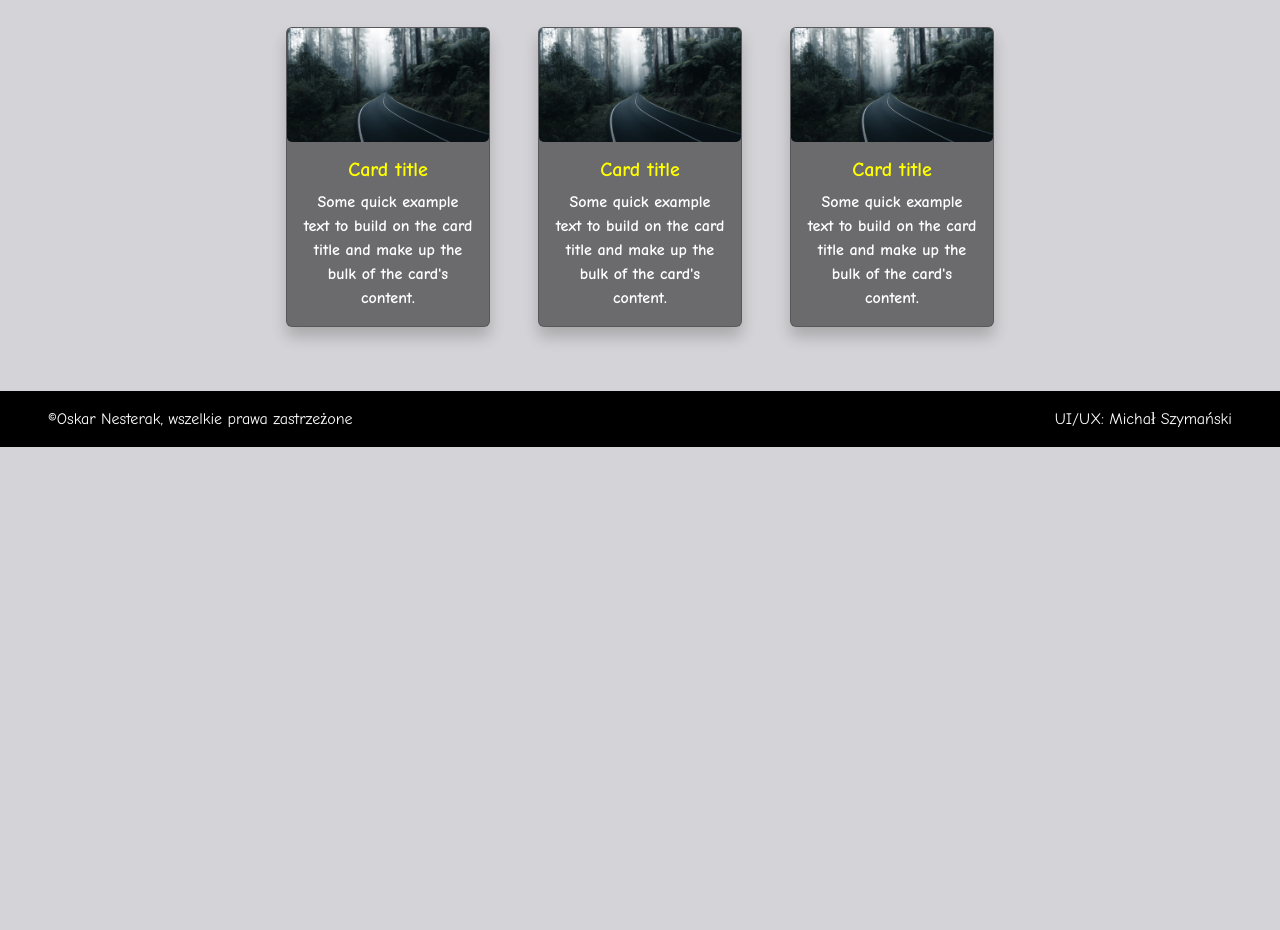
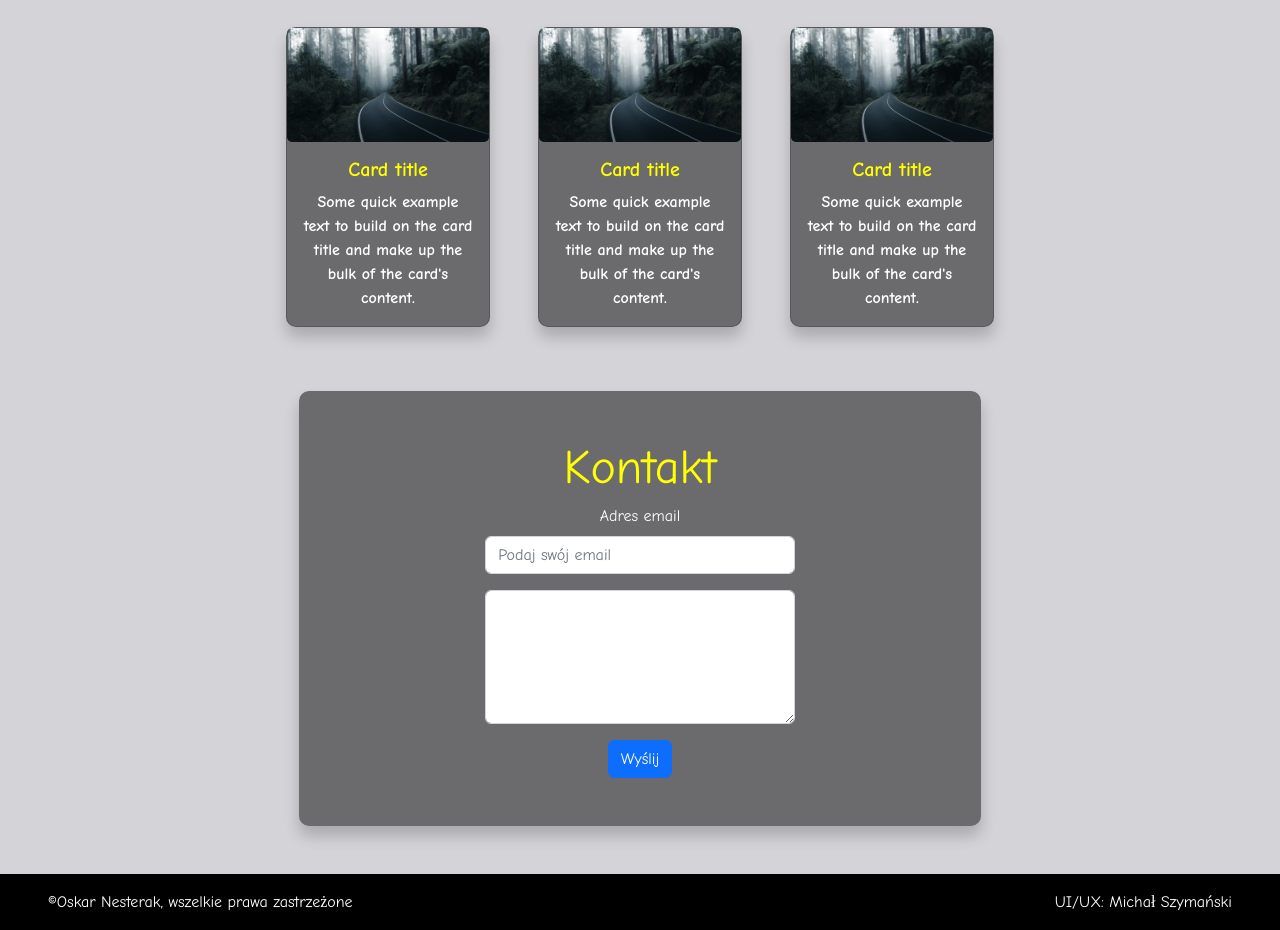
Before and after one commit to Loczek97/Nesterak-portfolio, a plain HTML site: page index.html in a window 1280 px wide. Shown: the part 1569-2499 px from the top of the page. Before the commit the page ends 2016 px from the top, so only its background shows below. Drawn offline with nearby package versions, Linux system fonts and the light colour scheme.

Commit message:
contact form, better anims
contact form, hover css events, corrected icon size

```diff
--- a/css/gallery.css
+++ b/css/gallery.css
@@ -1,7 +1,11 @@
 .card {
     background-color:rgb(107, 107, 109);
     box-shadow: 0 10px 15px 0 rgba(0,0,0,0.2);
-    transition: transform 0.4s;
+    /* border: 1px solid black; */
+    border-radius: 10px;
+    transition: transform 0.5s;
+    animation-name: card_animation;
+    animation-duration: 0.5s;
 }
 
 .card-title {
@@ -14,9 +18,16 @@
     color: white;
     font-weight: bold;
     text-align: center;
+    overflow:   hidden;
 }
 
 .card:hover {
     background-color: rgb(184, 184, 189);
     transform: scale(1.1);
 }
+
+
+@keyframes card_animation {
+    from {background-color: rgb(107, 107, 109);}
+    to {background-color: rgb(184, 184, 189);}
+}
--- a/css/main.css
+++ b/css/main.css
@@ -14,7 +14,7 @@ body {
     margin: auto;
 }
 
-/* navbar */
+/* navbar build */
 
 
 .navbar {
@@ -41,6 +41,8 @@ body {
     top: 0;
     margin-left: -2px;
 }
+
+/* navbar text and links */
 
 .brand-text {
     font-size: larger;
@@ -79,6 +81,27 @@ body {
 }
 
 
+/* contact */
+
+#contact {
+    background-color: rgb(107, 107, 109);
+    color: white;
+    padding: 20px;
+    text-align: center;
+    border-radius: 10px;
+    box-shadow: 0 10px 15px 0 rgba(0,0,0,0.2);
+}
+
+#contact h1 {
+    color: yellow;
+}
+
+#contact input[type=email]:focus, #contact textarea:focus {
+    outline-style: 20px solid yellow;
+}
+
+/* footer */
+
 .footer {
     background-color: black;
     color: white;
--- a/index.html
+++ b/index.html
@@ -23,7 +23,7 @@
       <nav class="navbar navbar-expand-lg d-fixed navbar-dark">
         <div class="container-fluid">
           <a class="navbar-brand align-middle" href="#">
-            <img src="img/logo2.png" alt="logo" class="logo" width="55" height="55"
+            <img src="img/logo.png" alt="logo" class="logo" width="55" height="55"
               class="align-text-center align-middle">
             <span class="brand-text align-text-center align-middle">Oskar Nesterak</span>
           </a>
@@ -34,7 +34,7 @@
           <div class="collapse navbar-collapse" id="navbarNav">
             <ul class="navbar-nav">
               <li class="nav-item">
-                <a class="nav-link align-middle" aria-current="page" href="kontakt.html">O mnie</a>
+                <a class="nav-link align-middle" aria-current="page" href="#contact">O mnie</a>
               </li>
               <li class="nav-item">
                 <a class="nav-link align-middle" href="#gallery">Moje prace</a>
@@ -214,6 +214,24 @@
         </div>
       </div>
 
+      <div class="container-fluid py-5 col-lg-8 mb-5" id="contact">
+        <div class="row justify-content-center align-items-center">
+          <div class="col-md-12 col-lg-6">
+            <h1 class="text-center display-5">Kontakt</h1>
+            <form>
+              <div class="mb-3">
+                <label for="exampleFormControlInput1" class="form-label">Adres email</label>
+                <input type="email" class="form-control" placeholder="Podaj swój email">
+              </div>
+              <div class="mb-3">
+                <textarea class="form-control" rows="5"></textarea>
+              </div>
+              <button type="submit" class="btn btn-primary">Wyślij</button>
+            </form>
+          </div>
+        </div>
+      </div>
+
     </main>
   </div>
   <!-- footer -->
```
Also changed, not shown: img/logo.png, img/logo2.png (deleted).
